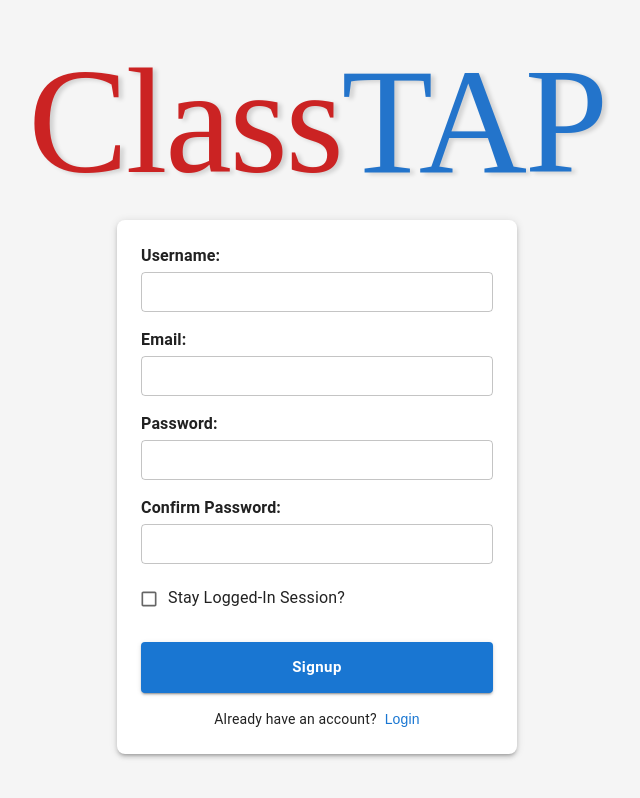
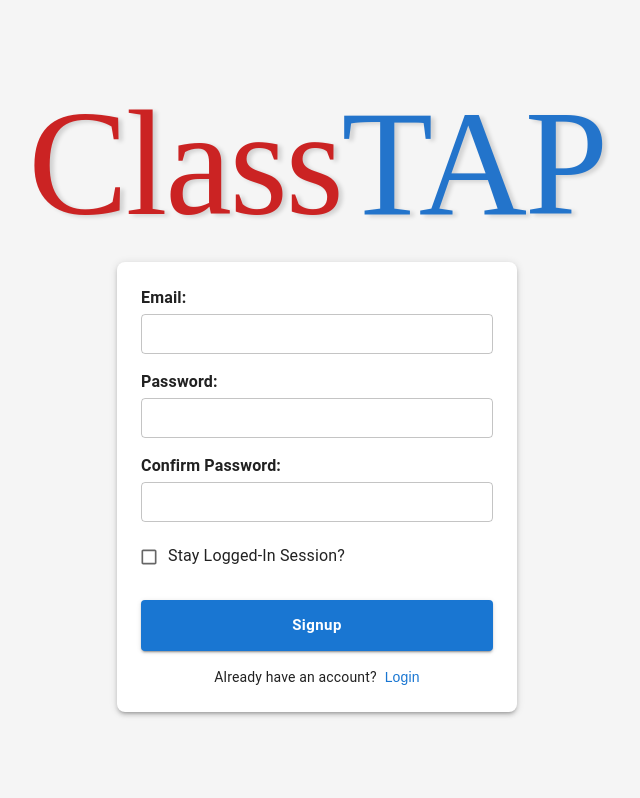
Before and after one commit to RossNeyman/attendance-tracker, a React (Vite) app in the folder Frontend/: page /signup in a window 1280 px wide. Shown: the whole page, without its empty margins (323-963 px from the left). Built offline with nearby package versions, Linux system fonts and the light colour scheme; a web font is replaced by a local one.

Commit message:
made signup page work

```diff
--- a/Frontend/src/Signup.tsx
+++ b/Frontend/src/Signup.tsx
@@ -13,10 +13,10 @@ import {
   GlobalStyles,
 } from '@mui/material';
 import { useNavigate } from 'react-router-dom';
+import {signup} from './auth/login'
 
 export function Signup() {
   const navigate = useNavigate();
-  const [username, setUsername] = useState<string>('');
   const [email, setEmail] = useState<string>('');
   const [password, setPassword] = useState<string>('');
   const [confirmPassword, setConfirmPassword] = useState<string>('');
@@ -29,9 +29,7 @@ export function Signup() {
       return;
     }
     try {
-      // Replace with your signup logic
-      console.log('Signing up user:', { username, email, password });
-      alert('Signup successful!');
+      const user = await signup(email, password);
       navigate('/home'); // Navigate to the home page after signup
     } catch (error) {
       alert('Signup failed. Please try again.');
@@ -101,28 +99,7 @@ export function Signup() {
               sx={{ width: '100%', maxWidth: '400px' }}
             >
               <Paper elevation={3} sx={{ p: { xs: 2, sm: 3 }, borderRadius: '8px' }}>
-                {/* Username */}
-                <Box sx={{ mb: 2 }}>
-                  <Typography
-                    variant="body1"
-                    component="label"
-                    htmlFor="username"
-                    sx={{ fontWeight: 'bold', display: 'block', mb: 0.5 }}
-                  >
-                    Username:
-                  </Typography>
-                  <TextField
-                    id="username"
-                    variant="outlined"
-                    size="small"
-                    fullWidth
-                    required
-                    value={username}
-                    onChange={(e) => setUsername(e.target.value)}
-                  />
-                </Box>
-
-                {/* Email */}
+                 {/* Email */}
                 <Box sx={{ mb: 2 }}>
                   <Typography
                     variant="body1"
```
